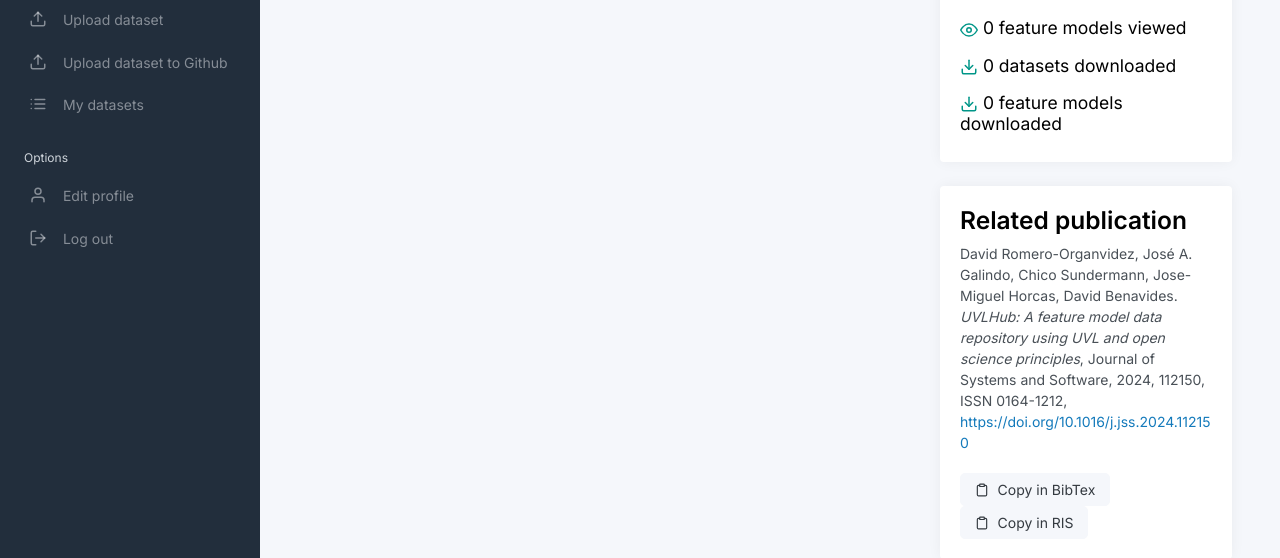
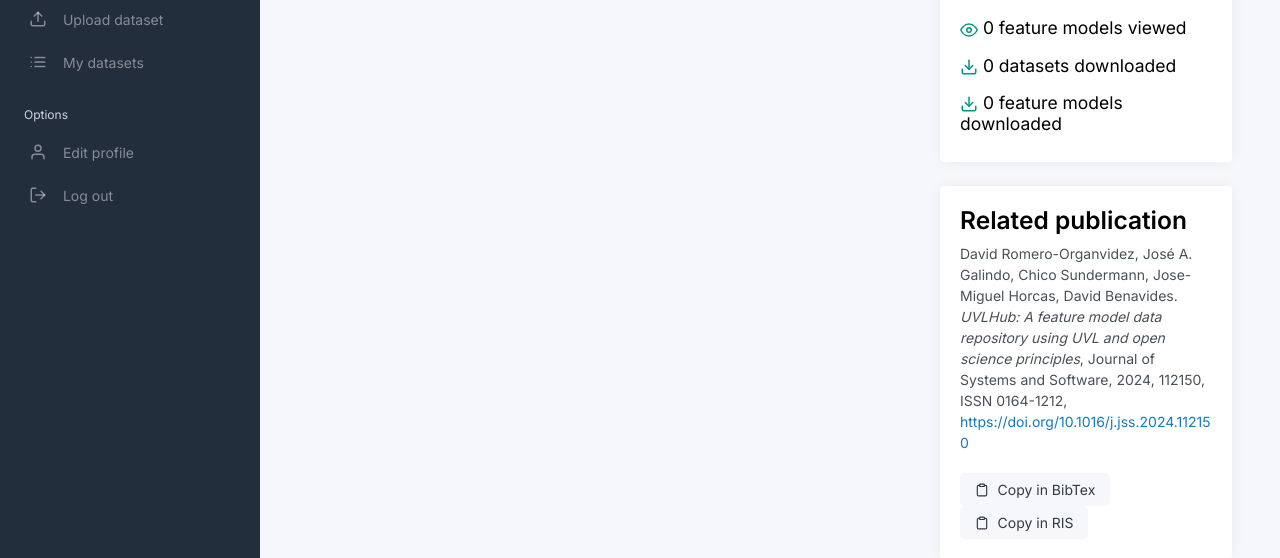
Before and after one commit to EGC-Gazpacho/gazpacho-hub, a Flask app: page / in a window 1280 px wide. Shown: the part 319-877 px from the top of the page. Run offline with Flask 3, Linux system fonts and the light colour scheme; the visitor is signed in with stand-in values (Sample User, id 1); data that the repository does not hold is empty; parts of the project's set-up code (start-up, migrations or seed data) failed here and were passed over; some libraries are stand-ins or nearby versions.

Commit message:
feat: Added new button for backup dataset and removed in sideBar

```diff
--- a/app/modules/github/routes.py
+++ b/app/modules/github/routes.py
@@ -11,9 +11,9 @@ logger = logging.getLogger(__name__)
 dataset_service = DataSetService()
 
 
-@github_bp.route("/github/upload", methods=["GET", "POST"])
+@github_bp.route("/github/upload/<int:dataset_id>", methods=["GET", "POST"])
 @login_required
-def create_dataset_github():
+def create_dataset_github(dataset_id):
     form = DataSetFormGithub()
     if request.method == "POST":
 
--- a/app/modules/public/templates/public/index.html
+++ b/app/modules/public/templates/public/index.html
@@ -96,6 +96,11 @@
                                    style="border-radius: 5px;">
                                     <i data-feather="download" class="center-button-icon"></i>
                                     Download ({{ dataset.get_file_total_size_for_human() }})
+                                </a>
+                                <a href="/github/upload/{{ dataset.id }}" class="btn btn-outline-primary btn-sm"
+                                   style="border-radius: 5px;">
+                                    <i data-feather="download" class="center-button-icon"></i>
+                                    Backup data to GitHub ({{ dataset.get_file_total_size_for_human() }})
                                 </a>
                             </div>
                         </div>
--- a/app/templates/base_template.html
+++ b/app/templates/base_template.html
@@ -103,12 +103,7 @@ chico sundermann">
                         </a>
                     </li>
 
-                    <li class="sidebar-item {{ 'active' if request.endpoint == 'github.create_dataset_github' else '' }}">
-                        <a class="sidebar-link" href="{{ url_for('github.create_dataset_github') }}">
-                            <i class="align-middle" data-feather="upload"></i> <span
-                                class="align-middle">Upload dataset to Github</span>
-                        </a>
-                    </li>
+
 
                     <li class="sidebar-item {{ 'active' if request.endpoint == 'dataset.list_dataset' else '' }}">
                         <a class="sidebar-link" href="{{ url_for('dataset.list_dataset') }}">
```
Also changed, not shown: 10 other files.
